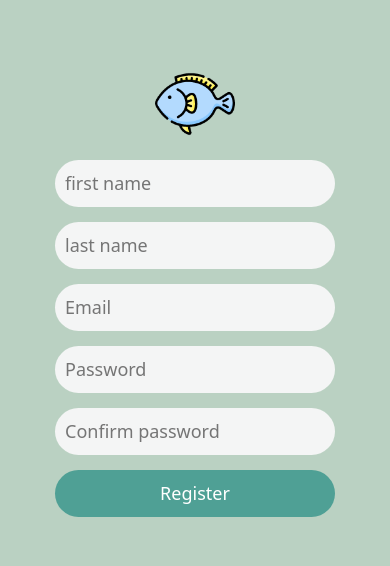
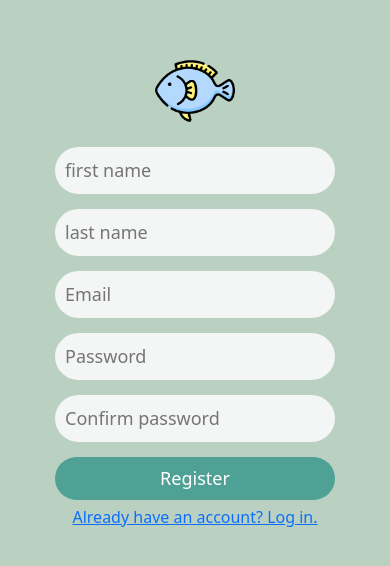
Before and after one commit to guchiyams/osakana-react-app, a React (Create React App) app: page /register in a window 390 px wide. Shown: the part 132-698 px from the top of the page. Built offline with nearby package versions, Linux system fonts and the light colour scheme; no server answers.

Commit message:
update register styling

```diff
--- a/src/components/Register/Register.css
+++ b/src/components/Register/Register.css
@@ -21,8 +21,8 @@ BAD1C2
 /* -- FISH IMG STYLING START -- */
 .register-fish {
     /* hover fall back */
+    width: 5rem;
     transform: scale(1);
-    width: 5rem;
     transition: transform 330ms ease-in-out;
 }
 .register-fish:hover {
@@ -66,6 +66,7 @@ BAD1C2
 .register-form__btn-container {
     display: flex;
     flex-direction: column;
+    align-items: center;
 }
 
 .register-form__textBox-half {
@@ -98,53 +99,30 @@ BAD1C2
 
     font-size: 18px;
 
-    padding: 10px;
+    margin-bottom: 5px;
+
+    padding: 8px;
     text-decoration: none;
+
+    transition: background-color 330ms ease-in-out;
+
+    width: 100%;
 }
 
 .register-form__btn:hover {
-
-}
-
-/* CSS */
-.button-1 {
-  background-color: #EA4C89;
-  border-radius: 8px;
-  border-style: none;
-  box-sizing: border-box;
-  color: #FFFFFF;
-  cursor: pointer;
-  display: inline-block;
-  font-family: "Haas Grot Text R Web", "Helvetica Neue", Helvetica, Arial, sans-serif;
-  font-size: 14px;
-  font-weight: 500;
-  height: 40px;
-  line-height: 20px;
-  list-style: none;
-  margin: 0;
-  outline: none;
-  padding: 10px 16px;
-  position: relative;
-  text-align: center;
-  text-decoration: none;
-  transition: color 100ms;
-  vertical-align: baseline;
-  user-select: none;
-  -webkit-user-select: none;
-  touch-action: manipulation;
-}
-
-.button-1:hover,
-.button-1:focus {
-  background-color: #F082AC;
+    background-color: #153462;
+    transition: background-color 330ms ease-in-out;
 }
 /* -- REGISTER BTN END -- */
 
 @media (max-width: 500px) {
+    .register-container {
+        min-height: 100vh;
+        min-height: -webkit-fill-available;
+    }
 
     .register-form__name-container {
         display: flex;
         flex-direction: column;
     }
-
 }
--- a/src/components/Register/Register.jsx
+++ b/src/components/Register/Register.jsx
@@ -40,6 +40,7 @@ const Register = () => {
               </div>
               <div className="register-form__btn-container">
                 <button className="register-form__btn" onClick={handleRegister}>Register</button>
+                <Link to="/login" >Already have an account? Log in.</Link>
               </div>
             </div>
           </div>
```
